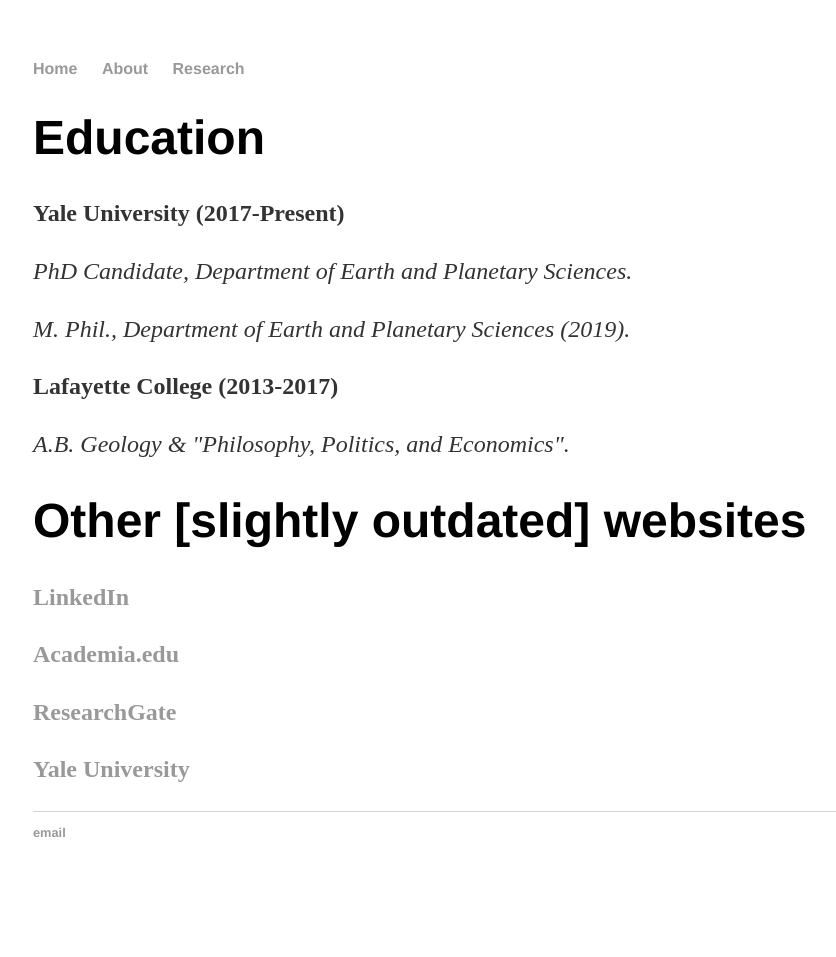
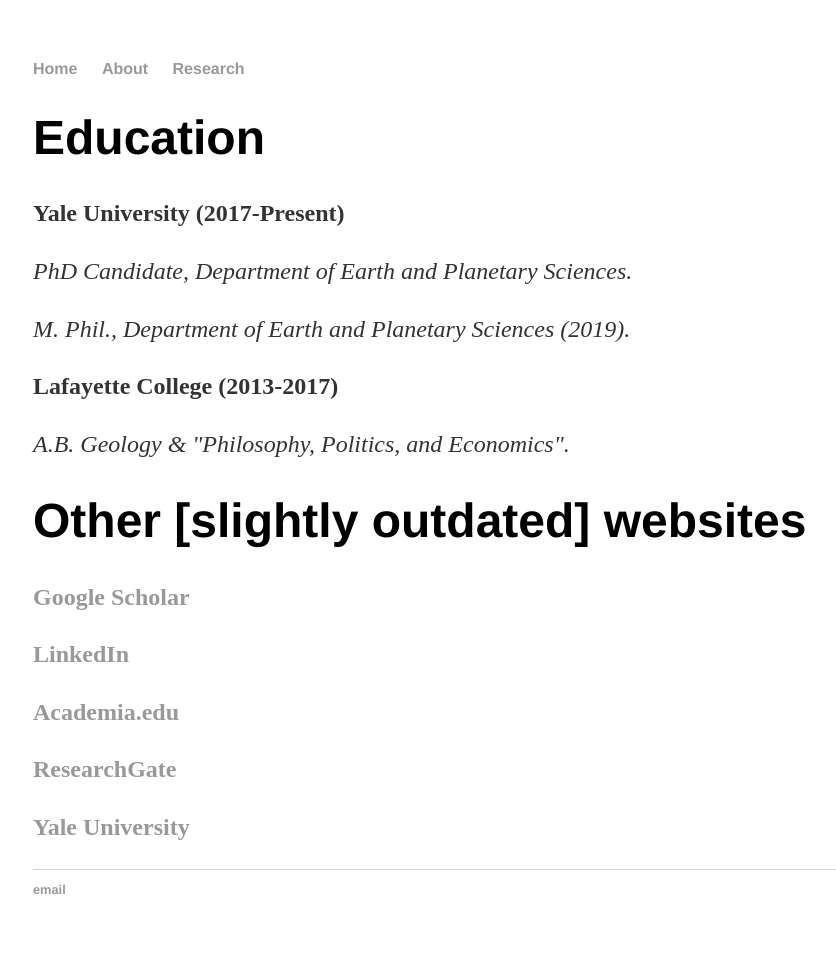
Before and after one commit to jackolivershaw/jackolivershaw.github.io, a Jekyll site: the page built from about/index.html, in a window 1280 px wide. Shown: the whole page, without its empty margins (159-995 px from the left). Built offline with Jekyll 4.4.1, drawn with Linux system fonts in a browser that asks for light colours; before the commit the page ends 900 px from its top, so only the background shows below that.

Commit message:
Update index.html

```diff
--- a/about/index.html
+++ b/about/index.html
@@ -17,6 +17,8 @@
 	<p></p>
 
 	<h1>Other [slightly outdated] websites</h1>
+
+	<p><b><a href="https://scholar.google.com/citations?user=jU7DqHMAAAAJ&hl=en&oi=ao">Google Scholar</a></p></b>
 	<p><b><a href="https://www.linkedin.com/in/jackolivershaw/">LinkedIn</a></p></b>
 	<p><b><a href="http://yale.academia.edu/JackShaw">Academia.edu</a></p></b>
 	<p><b><a href="https://www.researchgate.net/profile/Jack_Shaw7">ResearchGate</a></p></b>
```
